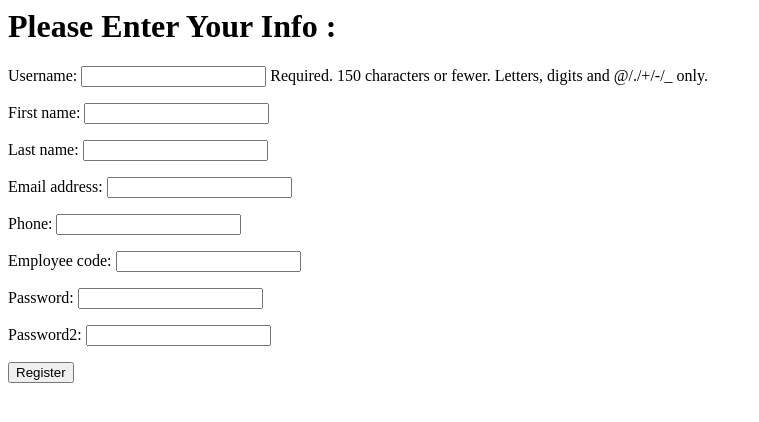
After one commit to samazolfkhani-dev/django-projects, a Django app: page /library/uregister/ in a window 1280 px wide. The commit adds this page. Shown: the top 422 px of the page, without its empty margins (0-759 px from the left). Run offline with Django 5.2, Linux system fonts and the light colour scheme; parts of the project's set-up code (start-up, migrations or seed data) failed here and were passed over.

Commit message:
Add Register Part/Bug:LoginForm

```diff
--- a/library_management/library_management/library/forms.py
+++ b/library_management/library_management/library/forms.py
@@ -10,3 +10,66 @@ class CommentForm(forms.ModelForm):
 class LoginForm(AuthenticationForm):
     username = forms.CharField(max_length=100 , required=True)
     password = forms.CharField(widget=forms.PasswordInput , required=True , max_length=250)
+
+class LibrarianRegisterForm(forms.ModelForm):
+    password = forms.CharField(widget=forms.PasswordInput , required=True , max_length=20)
+    password2 = forms.CharField(widget=forms.PasswordInput , required=True , max_length=20)
+    class Meta:
+        model = User
+        fields = ['username' , 'first_name' , 'last_name' , 'email' , 'phone' , 'employee_code']
+    def clean_password2(self):
+        cd = self.cleaned_data
+        if cd['password'] != cd['password2']:
+            raise forms.ValidationError("Passwords don't match!")
+        return cd['password2']
+
+    def clean_username(self):
+        username = self.cleaned_data['username']
+        if User.objects.filter(username=username).exists():
+            raise forms.ValidationError("Username already exists!")
+        return username
+
+    def clean_phone(self):
+        phone = self.cleaned_data['phone']
+        if User.objects.filter(phone=phone).exists():
+            raise forms.ValidationError("Phone already exists!")
+        return phone
+
+    def clean_email(self):
+        email = self.cleaned_data['email']
+        if User.objects.filter(email=email).exists():
+            raise forms.ValidationError("Email already exists!")
+        return email
+
+
+class MemberRegisterForm(forms.ModelForm):
+    password = forms.CharField(widget=forms.PasswordInput, required=True, max_length=20)
+    password2 = forms.CharField(widget=forms.PasswordInput, required=True, max_length=20)
+
+    class Meta:
+        model = User
+        fields = ['username', 'first_name', 'last_name', 'email', 'phone']
+
+    def clean_password2(self):
+        cd = self.cleaned_data
+        if cd['password'] != cd['password2']:
+            raise forms.ValidationError("Passwords don't match!")
+        return cd['password2']
+
+    def clean_username(self):
+        username = self.cleaned_data['username']
+        if User.objects.filter(username=username).exists():
+            raise forms.ValidationError("Username already exists!")
+        return username
+
+    def clean_phone(self):
+        phone = self.cleaned_data['phone']
+        if User.objects.filter(phone=phone).exists():
+            raise forms.ValidationError("Phone already exists!")
+        return phone
+
+    def clean_email(self):
+        email = self.cleaned_data['email']
+        if User.objects.filter(email=email).exists():
+            raise forms.ValidationError("Email already exists!")
+        return email
--- a/library_management/library_management/library/models.py
+++ b/library_management/library_management/library/models.py
@@ -53,6 +53,9 @@ class Author(models.Model):
 
     def __str__(self):
         return f'{self.first_name} {self.last_name}'
+
+    def get_absolute_url(self):
+        return reverse('library:profile' , kwargs={'id' : self.id})
 
 
 class Publisher(models.Model):
--- /dev/null
+++ b/library_management/library_management/library/templates/forms/register.html
@@ -0,0 +1,10 @@
+{% extends 'parent/base.html' %}
+{% block title %}Register Page{% endblock %}
+{% block body %}
+    <h1>Please Enter Your Info :</h1>
+    <form method="post">
+        {% csrf_token %}
+        {{ form.as_p }}
+        <input type="submit" value="Register">
+    </form>
+{% endblock %}
--- /dev/null
+++ b/library_management/library_management/library/templates/registration/register_done.html
@@ -0,0 +1,6 @@
+{% extends 'parent\base.html' %}
+{% block title %}Register Done{% endblock %}
+{% block body %}
+    <h1>Dear {{ user }} :</h1>
+    <p>You Have Successfully Registered!</p>
+{% endblock %}
--- a/library_management/library_management/library/urls.py
+++ b/library_management/library_management/library/urls.py
@@ -14,4 +14,7 @@ urlpatterns = [
     path('profile/' , views.profile , name='profile'),
     path('profile/member/' , views.member_profile , name='member_profile'),
     path('profile/librarian/' , views.librarian_profile , name='librarian_profile'),
+    path('uregister/' , views.librarian_register , name = 'user_register'),
+    path('mregister/' , views.member_register , name = 'member_register'),
+    path('user_detail/' , views.user_detail , name = 'user_detail'),
 ]
--- a/library_management/library_management/library/views.py
+++ b/library_management/library_management/library/views.py
@@ -34,7 +34,7 @@ def comment(request , book_id , user_id ):
     context = {
         'user': user,
         'comment': comment,
-        'form': form,
+        'forms': form,
     }
     return render(request, 'forms/comment.html', context)
 
@@ -50,8 +50,61 @@ def profile(request):
 
 @login_required
 def member_profile(request):
-    return render(request, 'library/member_profile.html')
+    member = get_object_or_404(User , pk=request.user.id)
+    loans = Loan.object.filter(user=request.user)
+    comments = Comment.objects.filter(user=request.user)
+    context = {
+        'member': member,
+        'loans': loans,
+        'comments': comments,
+    }
+    return render(request , 'library/member_profile.html' , context)
+
+
 
 @login_required
 def librarian_profile(request):
-    return render(request, 'library/librarian_profile.html')
+    librarian = get_object_or_404(User , pk=request.user.id)
+    borrow_loans = Loan.objects.filter(borrow_librarian=request.user)
+    return_loans = Loan.objects.filter(return_librarian=request.user)
+    loans = borrow_loans or return_loans
+    comments = Comment.objects.filter(user=request.user)
+    context = {
+        'librarian': librarian,
+        'loans': loans,
+        'comments': comments,
+    }
+    return render(request , 'library/librarian_profile.html' , context)
+
+def librarian_register(request):
+    if request.method == 'POST':
+        form = LibrarianRegisterForm(request.POST)
+        if form.is_valid():
+            user = form.save(commit = False)
+            user.set_password(form.cleaned_data['password'])
+            user.save()
+            return render(request , 'registration/register_done.html' , {'user':user })
+    else :
+        form = LibrarianRegisterForm()
+    return render(request, 'forms/register.html' , {'form':form})
+
+def member_register(request):
+    if request.method == 'POST':
+        form = MemberRegisterForm(request.POST)
+        if form.is_valid():
+            user = form.save(commit = False)
+            user.set_password(form.cleaned_data['password'])
+            user.save()
+            return render(request , 'registration/register_done.html' , {'user':user })
+    else :
+        form = LibrarianRegisterForm()
+    return render(request, 'forms/register.html' , {'form':form})
+
+def user_detail(request):
+    user = get_object_or_404(User , pk=request.user.id)
+    loans = Loan.objects.filter(user=request.user)
+    context = {
+        'user': user,
+        'loans': loans,
+    }
+    return render(request , 'library/user_detail.html' , context)
```
Also changed, not shown: library_management/library_management/library/templates/library/librarian_profile.html (+48 -2 lines), library_management/library_management/library/templates/library/member_profile.html (+55 -1 lines), library_management/library_management/library/templates/library/user_detail.html (added, +31 -0 lines), library_management/library_management/db.sqlite3, library_management/library_management/library/migrations/0002_comment.py (added), library_management/library_management/library/templates/forms/comment.html (renamed from library_management/library_management/library/templates/form/comment.html).
